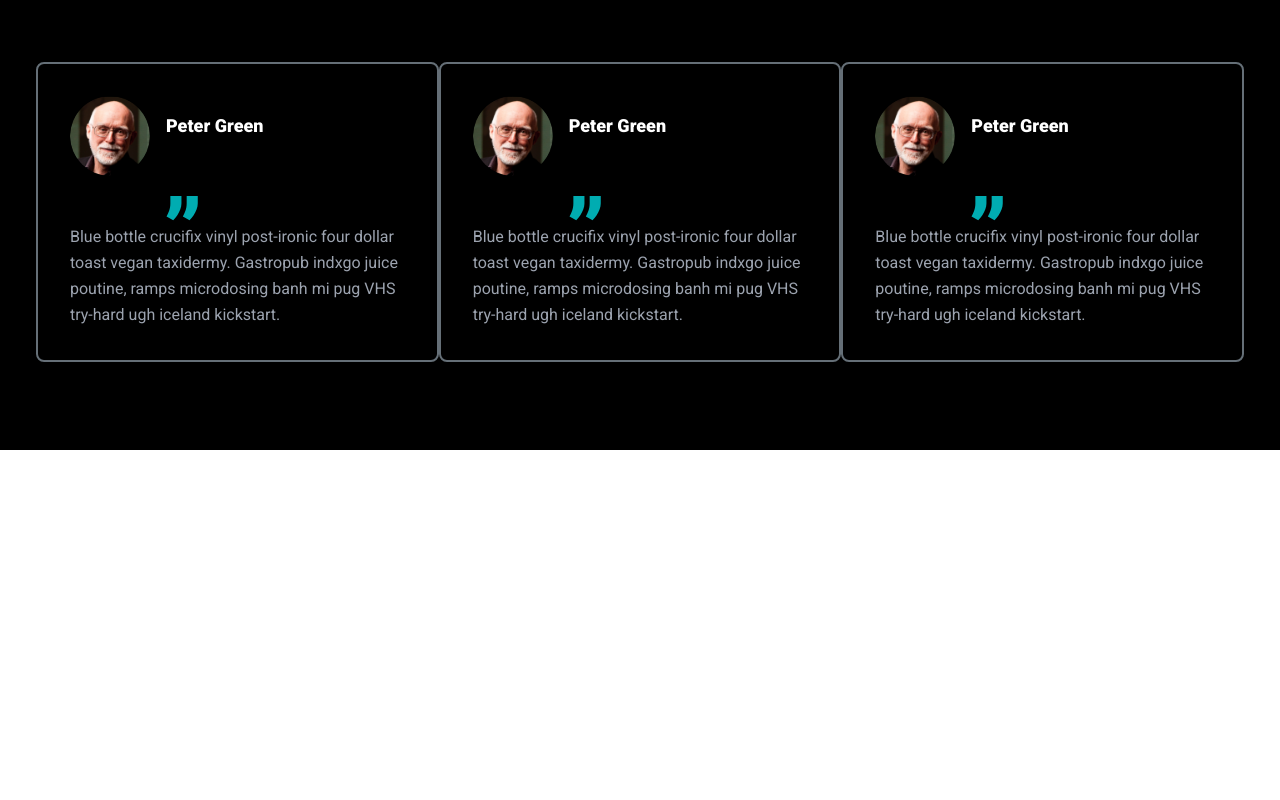
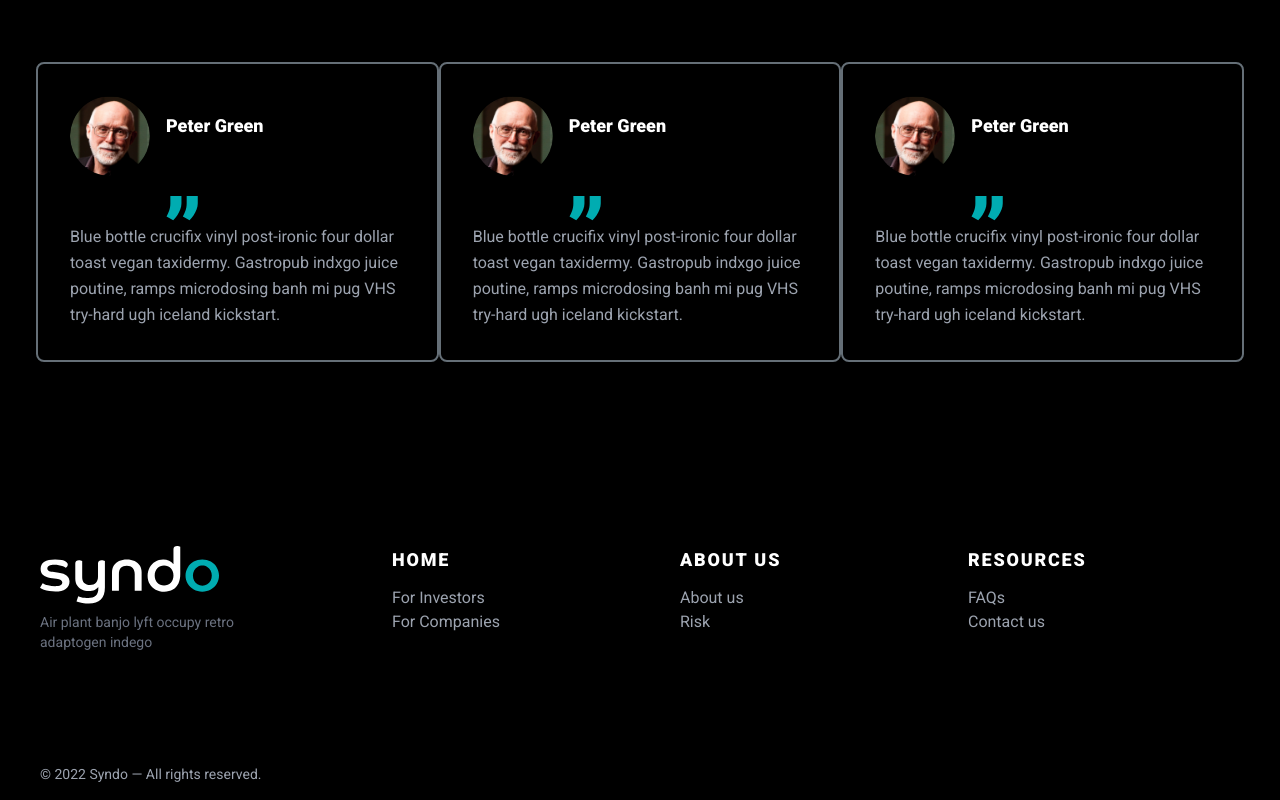
Before and after one commit to MoAtefAmer/syndoapp, a React (Vite) app: page / in a window 1280 px wide. Shown: the part 2059-2859 px from the top of the page. Before the commit the page ends 2509 px from the top, so only its background shows below. Built offline with nearby package versions, Linux system fonts and the light colour scheme.

Commit message:
feat: footer

```diff
--- /dev/null
+++ b/src/components/HomepageComponents/Footer.tsx
@@ -0,0 +1,63 @@
+import logo from '../../assets/logo.svg'
+export  function Footer() {
+  return (
+<footer className="text-gray-400  font-roboto">
+  <div className="container px-5 py-24 mx-auto flex md:items-center lg:items-start md:flex-row md:flex-nowrap flex-wrap flex-col">
+    <div className="w-64 flex-shrink-0 md:mx-0 mx-auto text-center md:text-left">
+      <a className="flex title-font font-medium items-center md:justify-start justify-center text-white">
+
+        <div className="flex items-center mb-4 md:mb-0">  <img src={logo} alt="syndoLogo"  /></div>
+      </a>
+      <p className="mt-2 text-sm text-gray-500">Air plant banjo lyft occupy retro adaptogen indego</p>
+    </div>
+    <div className="flex-grow flex flex-wrap md:pl-20 -mb-10 md:mt-0 mt-10 md:text-left text-center font-roboto">
+      <div className="lg:w-1/3 md:w-1/2 w-full px-4">
+        <h2 className=" text-white tracking-widest  mb-3 font-roboto font-roboto-900 text-lg">HOME</h2>
+        <nav className="list-none mb-10">
+          <li>
+            <a className="text-gray-400 hover:text-white text-base">For Investors</a>
+          </li>
+          <li>
+            <a className="text-gray-400 hover:text-white text-base">For Companies</a>
+          </li>
+
+        </nav>
+      </div>
+      <div className="lg:w-1/3 md:w-1/2 w-full px-4">
+        <h2 className="text-white tracking-widest  mb-3 font-roboto font-roboto-900 text-lg">ABOUT US</h2>
+        <nav className="list-none mb-10">
+          <li>
+            <a className="text-gray-400 hover:text-white text-base">About us</a>
+          </li>
+          <li>
+            <a className="text-gray-400 hover:text-white text-base">Risk</a>
+          </li>
+
+        </nav>
+      </div>
+      <div className="lg:w-1/3 md:w-1/2 w-full px-4">
+        <h2 className="text-white tracking-widest  mb-3 font-roboto font-roboto-900 text-lg">RESOURCES</h2>
+        <nav className="list-none mb-10">
+          <li>
+            <a className="text-gray-400 hover:text-white text-base">FAQs</a>
+          </li>
+          <li>
+            <a className="text-gray-400 hover:text-white text-base">Contact us</a>
+          </li>
+
+        </nav>
+      </div>
+
+    </div>
+  </div>
+  <div className=" bg-opacity-75">
+    <div className="container mx-auto py-4 px-5 flex flex-wrap flex-col sm:flex-row">
+      <p className="text-gray-400 text-sm text-center sm:text-left">© 2022 Syndo — All rights reserved.
+
+      </p>
+
+    </div>
+  </div>
+</footer>
+  )
+}
--- a/src/components/HomepageComponents/Middlesection.tsx
+++ b/src/components/HomepageComponents/Middlesection.tsx
@@ -33,9 +33,9 @@ export function Middlesection() {
 
         <section className=" ">
         <Headertext text="Here it from our Doers" addtionalStyle="mt-10" />
-          <div className="container px-5 py-24 mx-auto">
+          <div className="container px-5 py-24 mx-auto ">
 
-          <div className="flex  flex-wrap sm:-m-4 -mx-4 -mb-10  -mt-4 md:space-y-0 space-y-6 ">
+          <div className="flex  flex-wrap sm:-m-4 -mx-4  -mb-10 -m-4  md:w -mt-4 md:space-y-0 space-y-6 ">
 
 
             <Testimonialcard />
--- a/src/components/HomepageComponents/Navbar.tsx
+++ b/src/components/HomepageComponents/Navbar.tsx
@@ -3,11 +3,6 @@ import {Button} from '../shared/Button'
 import logo from '../../assets/logo.svg'
 
 
-// function handleClick(){
-//     const navigate = useNavigate();
-//     // history.pushState(null, "", "/profile");
-//     // navigate("/profile");
-// }
 
 export function Navbar() {
     return (
--- a/src/components/HomepageComponents/index.ts
+++ b/src/components/HomepageComponents/index.ts
@@ -1,3 +1,4 @@
 export * from "./Navbar"
 export * from "./Herosection"
 export * from "./Middlesection"
+export * from "./Footer"
--- a/src/pages/Homepage.tsx
+++ b/src/pages/Homepage.tsx
@@ -1,5 +1,5 @@
 
-import { Navbar, Herosection, Middlesection } from '../components/HomepageComponents'
+import { Navbar, Herosection, Middlesection, Footer } from '../components/HomepageComponents'
 export default function Homepage() {
   return (
 
@@ -7,6 +7,7 @@ export default function Homepage() {
       <Navbar />
       <Herosection />
       <Middlesection />
+      <Footer/>
 
     </>
   )
```
Also changed, not shown: src/App.tsx (+1 -14 lines), src/components/shared/Testimonialcard.tsx (+1 -12 lines), 1 other file (tests, documents, lock files or other folders).
